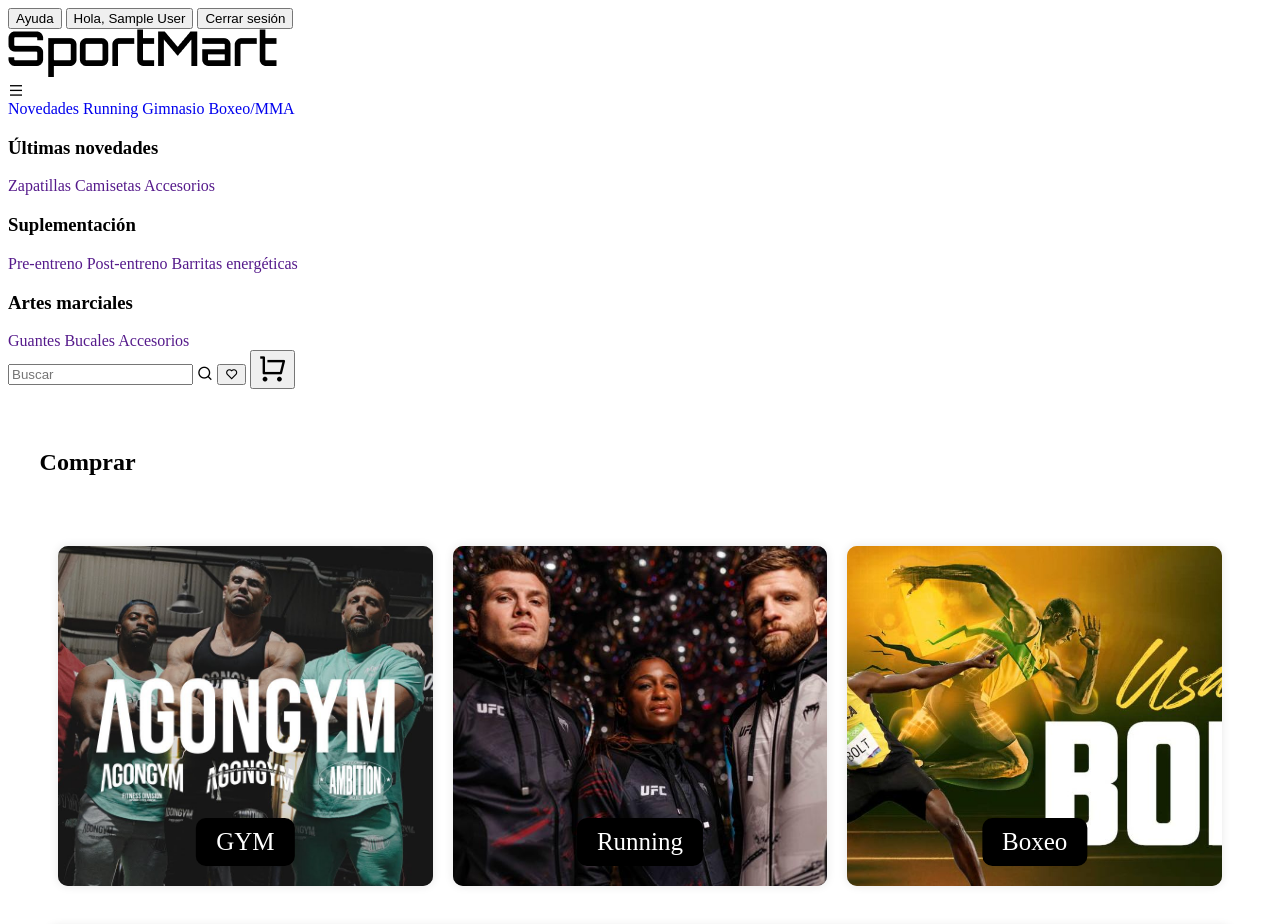
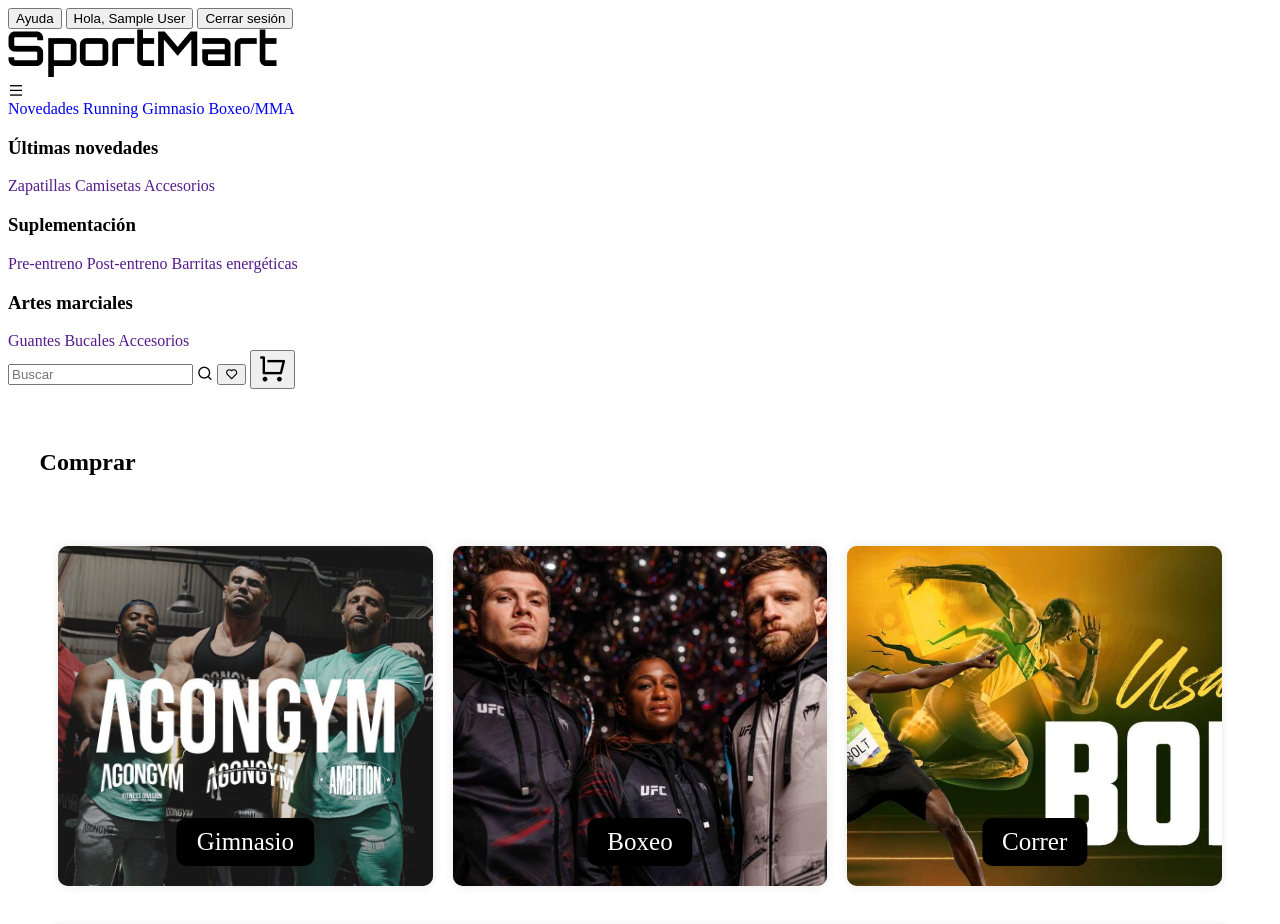
Before and after one commit to jorgeBurgosBr/SportMart, a PHP site: page /index.php in a window 1280 px wide. Shown: the top 924 px of the page. Run offline with PHP 8.4, Linux system fonts and the light colour scheme; the visitor is signed in with stand-in values (Sample User, id 1); data that the repository does not hold is empty; some libraries are stand-ins or nearby versions.

Commit message:
modificaciones en la home

```diff
--- a/home_gym.php
+++ b/home_gym.php
@@ -240,7 +240,7 @@
   <!-- Cartas más grandes -->
   <div class="contenedor">
     <div class="carta carta-grande carta4">
-      <a class="ver-mas">Ver más</a>
+      <a class="ver-mas">Rutina</a>
     </div>
 
     <div class="carta carta-grande carta5">
--- a/index.php
+++ b/index.php
@@ -126,17 +126,17 @@
   <div class="contenedor">
     <div class="carta carta1">
 
-      <a href="home_gym.php" class="ver-mas">GYM</a>
+      <a href="home_gym.php" class="ver-mas">Gimnasio</a>
     </div>
 
     <div class="carta carta2">
 
-      <a href="home_running.php" class="ver-mas">Running</a>
+      <a href="home_boxeo.php" class="ver-mas">Boxeo</a>
     </div>
 
     <div class="carta carta3">
 
-      <a class="ver-mas" href="home_boxeo.php">Boxeo</a>
+      <a class="ver-mas" href="home_running.php">Correr</a>
     </div>
   </div>
 
@@ -153,7 +153,7 @@
 
   <h2 class="h2">¿Qué te interesa?</h2>
   <div class="clothes-shoes-accessories">
-    <a href="">
+    <a href="productos.php">
       <div class="clothes">
         <img src="img/c1.jpg" alt="Running clothes" />
         <div class="sub-contenedor">
@@ -162,7 +162,7 @@
     </a>
   </div>
   <div class="shoes">
-    <a href="">
+    <a href="productos.php">
       <img src="img/c2.jpg" alt="Running shoes" />
       <div class="sub-contenedor">
         <h4 class="sub-titulo">Zapatillas Running</h4>
@@ -170,7 +170,7 @@
     </a>
   </div>
   <div class="accessories">
-    <a href="">
+    <a href="productos.php">
       <img src="img/c3.jpg" alt="Running accessories" />
       <div class="sub-contenedor">
         <h4 class="sub-titulo">Accesorios Boxeo</h4>
```
Also changed, not shown: img/port.jpg.
